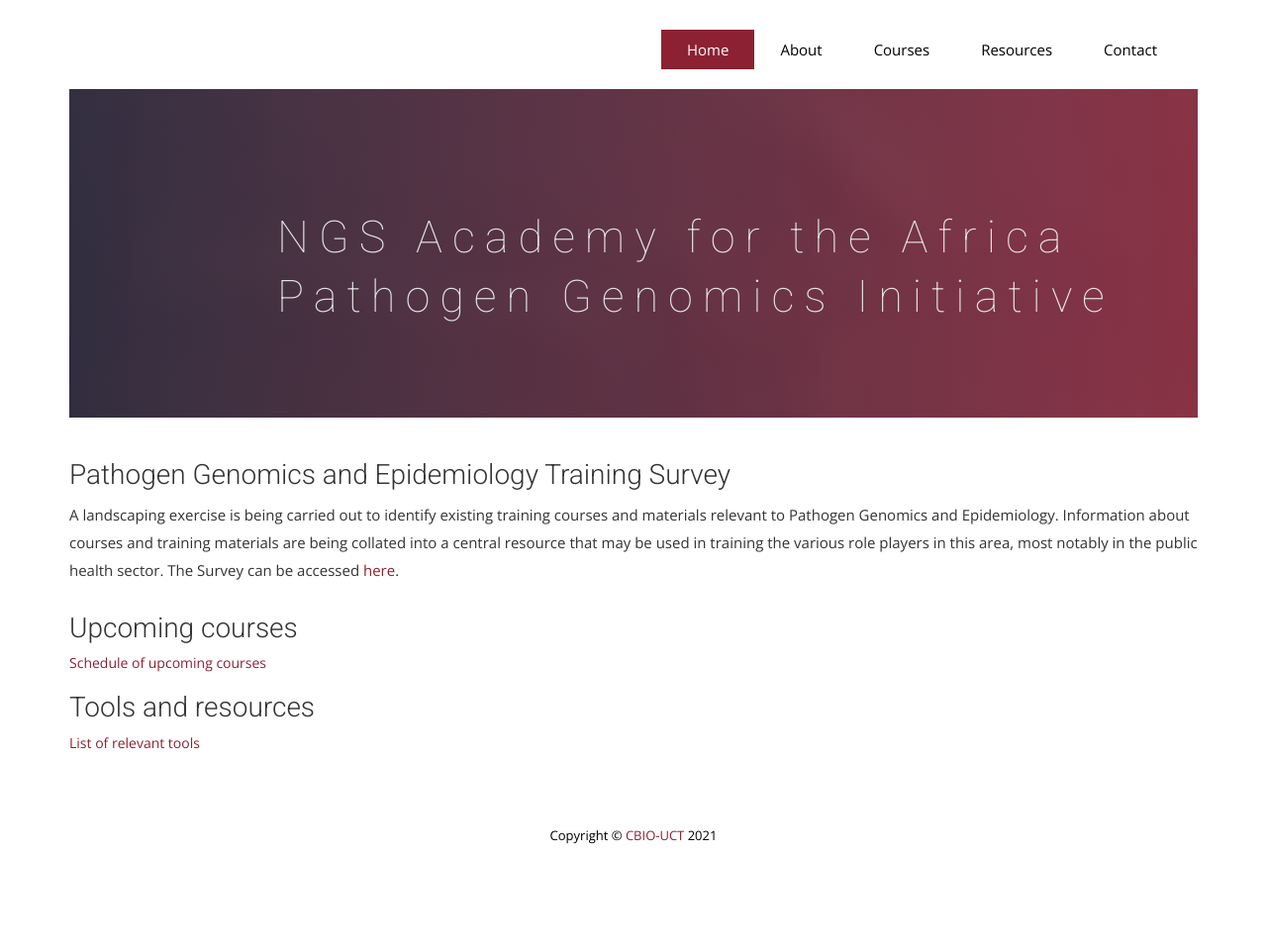
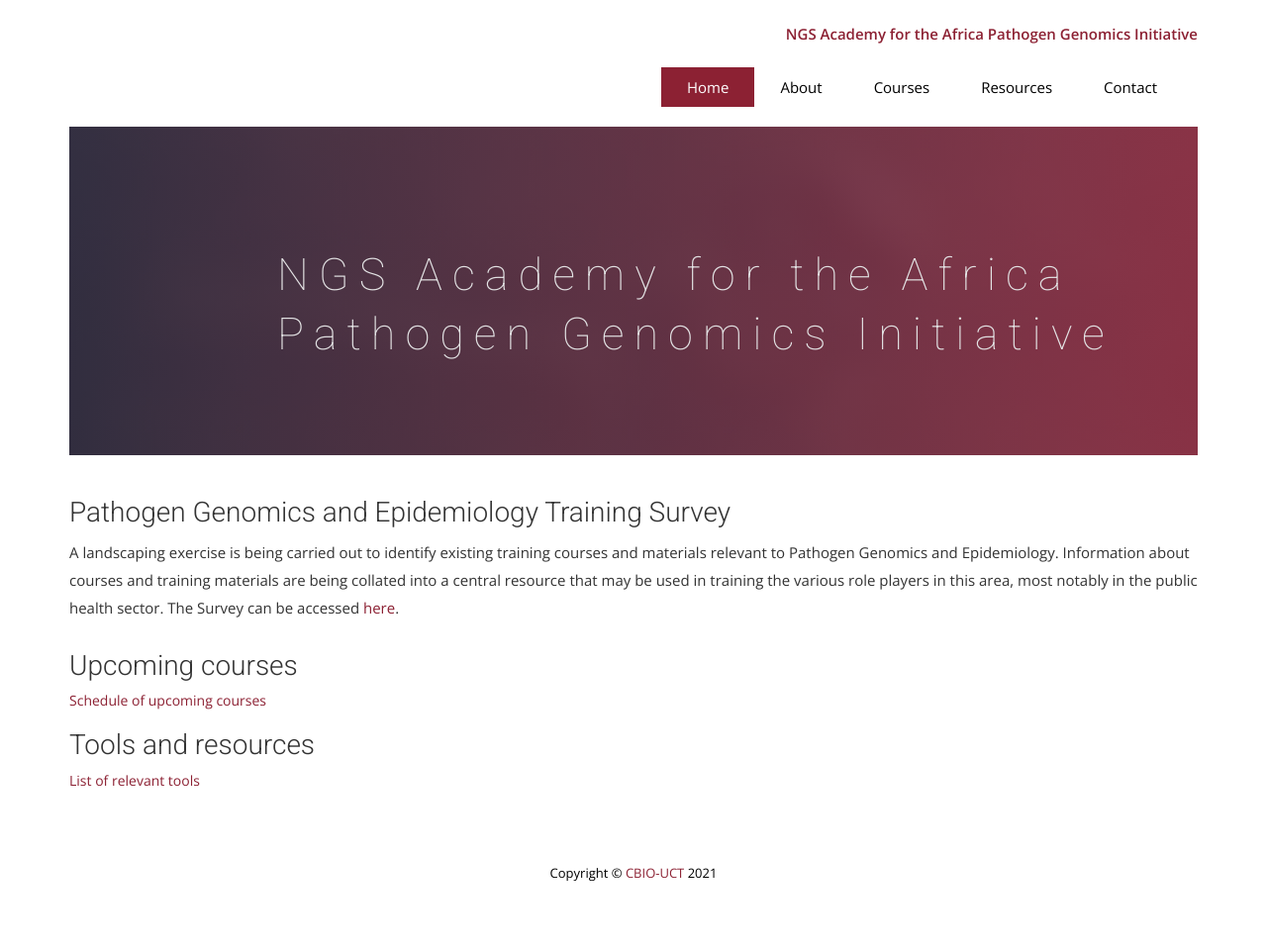
Before and after one commit to pmaturure3/ngs-academy, a Jekyll site: the page built from index.html, in a window 1280 px wide. Shown: the whole page at 99% size. Built offline with Jekyll 4.4.1, drawn with Linux system fonts in a browser that asks for light colours; nearby versions of some CDN libraries; some web fonts are replaced; comment, search, counter and statistics services are not loaded; before the commit the page ends 922 px from its top, so only the background shows below that.

```diff
--- a/_layouts/default.html
+++ b/_layouts/default.html
@@ -58,6 +58,10 @@
     <div class="container">
         <div class="row">
             <div class="col-md-12">
+                <div class="name_on_nav text-right">
+                    <p>NGS Academy for the Africa Pathogen Genomics Initiative</p>
+                </div>
+
                 <!-- header Nav Start -->
                 <nav class="navbar navbar-default">
                     <div class="container-fluid">
--- a/css/style.css
+++ b/css/style.css
@@ -863,3 +863,9 @@
     }
 
   }
+
+
+  .name_on_nav{
+    color:#8c2133;
+    font-weight: bold;
+  }
```
